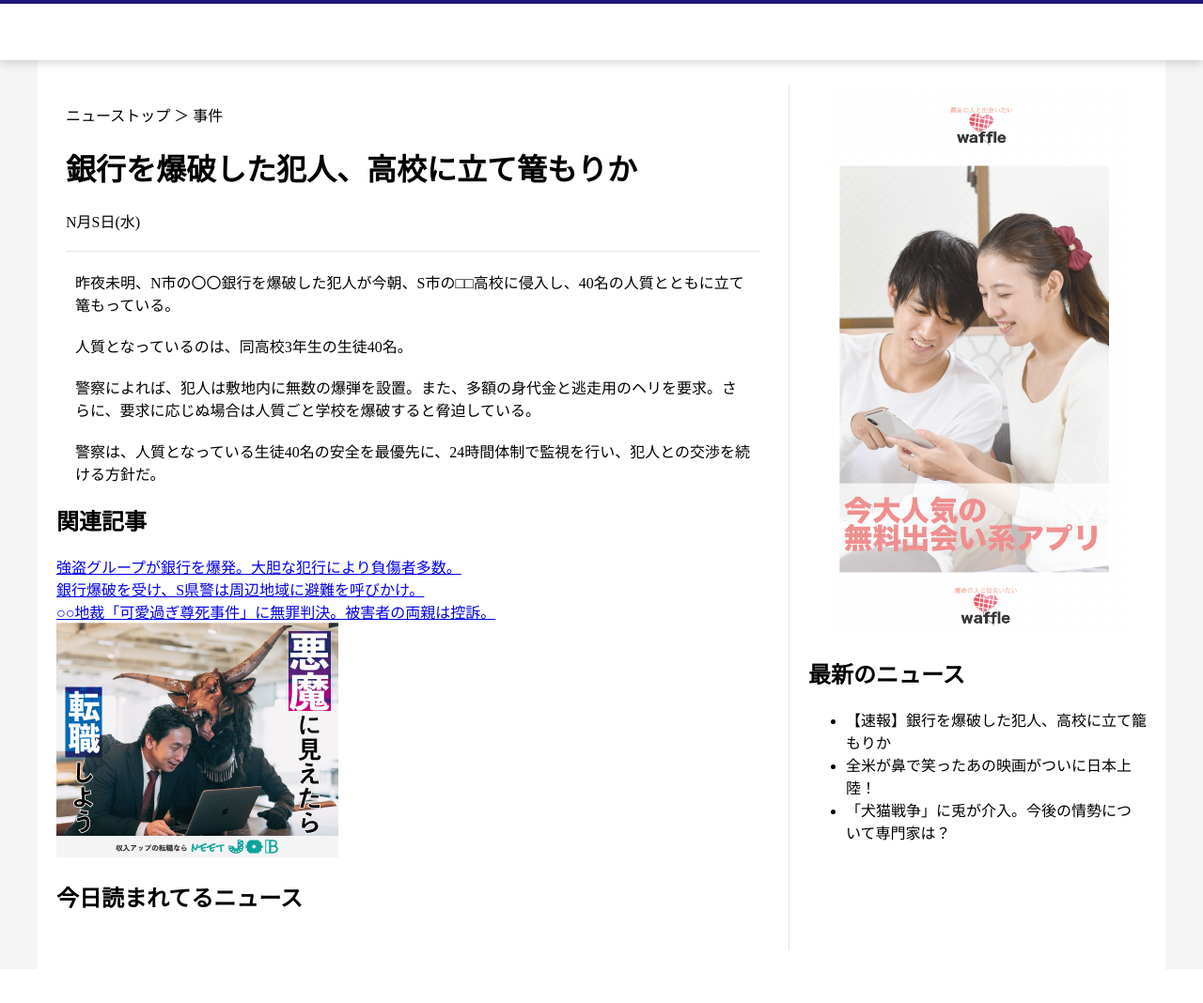
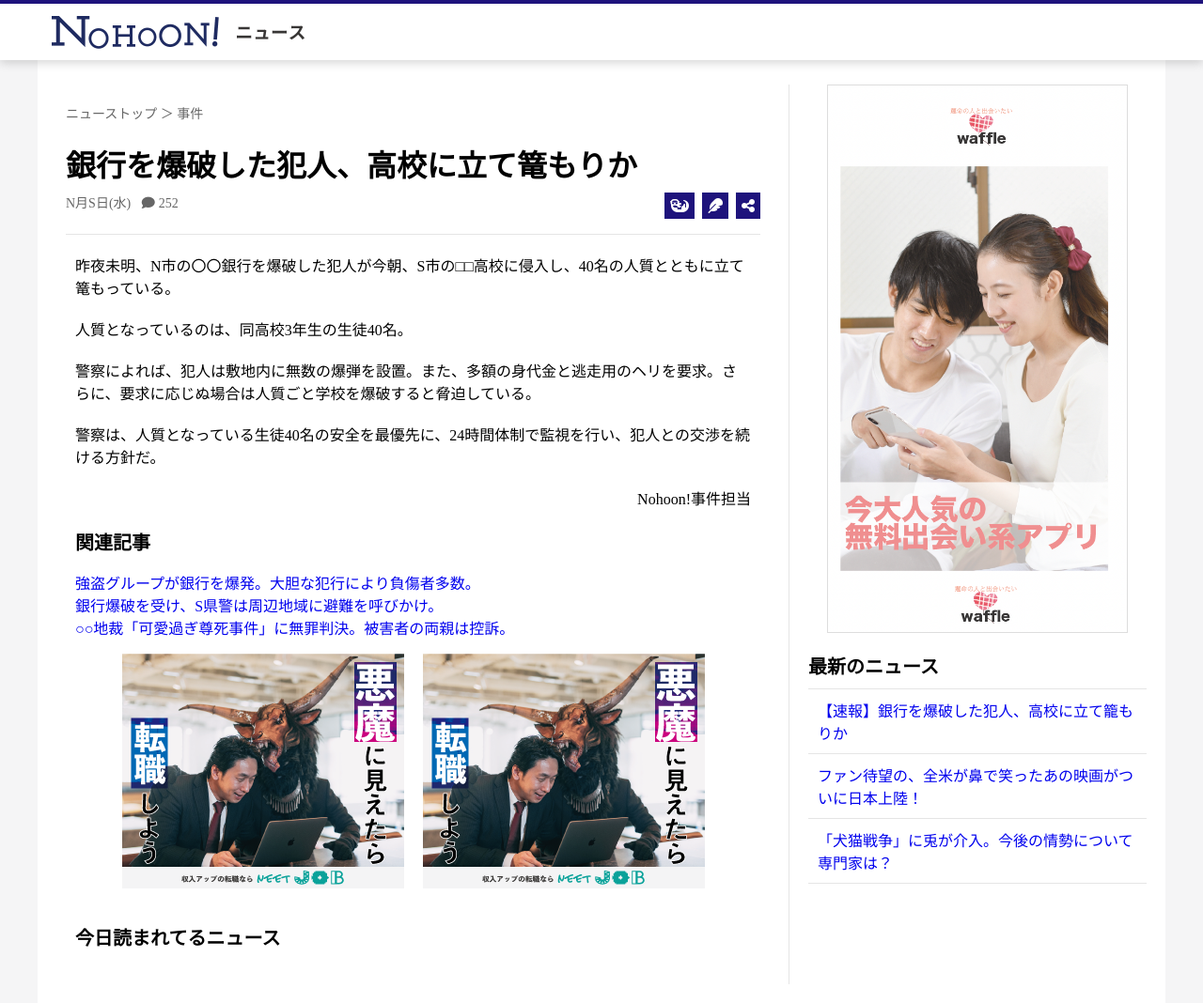
Before and after one commit to n-soukun/alfa-meieki-Q, a PHP site: page /news/index.html in a window 1280 px wide. Shown: the whole page at 94% size. Before the commit the page ends 1012 px from the top, so only its background shows below. Run offline with PHP 8.4, Linux system fonts and the light colour scheme; some libraries are stand-ins or nearby versions.

Commit message:
ニュースサイトを更新

```diff
--- a/news/css/style.css
+++ b/news/css/style.css
@@ -14,6 +14,20 @@ header{
     background: #fff;
     box-shadow: 0 3px 10px rgba(0, 0, 0, 0.16);
     z-index: 99;
+}
+
+#header_content{
+    width: 100%;
+    max-width: 1200px;
+    margin: 0 auto;
+}
+
+header img{
+    height: 60px;
+}
+
+h2{
+    font-size: 20px;
 }
 
 main{
@@ -41,10 +55,120 @@ main{
     border-bottom: 1px solid rgba(0, 0, 0, 0.1);
 }
 
+#url_tree{
+    font-size: 14px;
+    color: #666;
+}
+
+#main_head h1{
+    margin-bottom: 8px;
+}
+
+#head_footer{
+    position: relative;
+    width: 100%;
+    height: 24px;
+}
+
+#head_info{
+    position: absolute;
+    left: 0;
+    font-size: 14px;
+    color: #666;
+}
+
+#head_info #info_comment{
+    margin-left: 8px;
+}
+
+#head_info #info_comment i{
+    margin-right: 4px;
+}
+
+#head_share{
+    position: absolute;
+    right: 0;
+    cursor: default;
+}
+
+#head_share i{
+    margin-left: 4px;
+    background-color: #1e137c;
+    color: #fff;
+    padding: 6px;
+    cursor: pointer;
+    transition: background-color 0.1s, color 0.1s;
+}
+
+#head_share i:hover{
+    background-color: #fff;
+    color: #1e137c;
+}
+
+#main_body{
+    padding: 0 20px;
+}
+
 #main_body p{
-    width: calc(100% - 40px);
-    padding: 0 20px;
+    width: 100%;
     margin: 20px auto;
+}
+
+#main_body #body_footer{
+    text-align: right;
+}
+
+#link-list{
+    list-style: none;
+    padding: 0;
+    font-size: 16px;
+}
+
+#link-list a{
+    margin-bottom: 4px;
+    text-decoration: none;
+}
+
+.underline{
+    margin-bottom: 0;
+    padding-bottom: 10px;
+    border-bottom: 1px solid rgba(0, 0, 0, 0.1);
+}
+
+#box-list{
+    margin: 0;
+    list-style: none;
+    padding: 0;
+}
+
+#box-list a{
+    text-decoration: none;
+}
+
+#box-list li{
+    display: block;
+    width: calc(100% - 20px);
+    padding: 10px;
+    border-bottom: 1px solid rgba(0, 0, 0, 0.1);
+}
+
+#link-list a:hover,#box-list a:hover{
+    text-decoration: underline;
+}
+
+#main_ad{
+    width: 100%;
+    max-width: 620px;
+    margin: 0 auto;
+}
+
+#main_ad img{
+    float: left;
+}
+
+.ad_margin{
+    margin-right: 20px;
+    margin-bottom: 20px;
 }
 
 #wrap_side{
@@ -58,5 +182,12 @@ main{
 }
 
 #side_ad img{
-    width: 100%;
+    width: calc(100% - 2px);
+    border: 1px solid #dddddd;
 }
+
+.clearfix::after {
+    content: "";
+    display: block;
+    clear: both;
+ }
--- a/news/index.html
+++ b/news/index.html
@@ -4,18 +4,33 @@
     <meta charset="UTF-8">
     <meta http-equiv="X-UA-Compatible" content="IE=edge">
     <meta name="viewport" content="width=device-width, initial-scale=1.0">
+    <script src="https://kit.fontawesome.com/9dacc9a3b2.js" crossorigin="anonymous"></script>
     <script src="js/script.js"></script>
     <title>銀行を爆破した犯人、高校に立て篭もりか｜NNNews</title>
     <link rel="stylesheet" href="css/style.css">
 </head>
 <body>
-    <header></header>
+    <header>
+        <div id="header_content">
+            <img src="./img/logo.png" alt="">
+        </div>
+    </header>
     <main>
         <div id="wrap_main">
             <div id="main_head">
                 <div id="url_tree">ニューストップ ＞ 事件</div>
                 <h1>銀行を爆破した犯人、高校に立て篭もりか</h1>
-                <div id="head_info"><span id="info_date">N月S日(水)</span></div>
+                <div id="head_footer">
+                    <div id="head_info">
+                        <span id="info_date">N月S日(水)</span>
+                        <span id="info_comment"><i class="fas fa-comment"></i>252</span>
+                    </div>
+                    <div id="head_share">
+                        <i class="fas fa-otter"></i>
+                        <i class="fas fa-feather"></i>
+                        <i class="fas fa-share-alt"></i>
+                    </div>
+                </div>
             </div>
             <div id="main_body">
                 <p>
@@ -28,11 +43,19 @@
                 <p>
                     警察は、人質となっている生徒40名の安全を最優先に、24時間体制で監視を行い、犯人との交渉を続ける方針だ。
                 </p>
+                <p id="body_footer">
+                    Nohoon!事件担当
+                </p>
                 <h2>関連記事</h2>
-                <a href="#">強盗グループが銀行を爆発。大胆な犯行により負傷者多数。</a><br>
-                <a href="#">銀行爆破を受け、S県警は周辺地域に避難を呼びかけ。</a><br>
-                <a href="#">○○地裁「可愛過ぎ尊死事件」に無罪判決。被害者の両親は控訴。</a>
-                <img src="./img/ad-300x250.png" alt="">
+                <ul id="link-list">
+                    <a href="#"><li>強盗グループが銀行を爆発。大胆な犯行により負傷者多数。</li></a>
+                    <a href="#"><li>銀行爆破を受け、S県警は周辺地域に避難を呼びかけ。</li></a>
+                    <a href="#"><li>○○地裁「可愛過ぎ尊死事件」に無罪判決。被害者の両親は控訴。</li></a>
+                </ul>
+                <div id="main_ad" class="clearfix">
+                    <img src="./img/ad-300x250.png" alt="" class="ad_margin">
+                    <img src="./img/ad-300x250.png" alt="">
+                </div>
                 <h2>今日読まれてるニュース</h2>
             </div>
         </div>
@@ -40,11 +63,11 @@
             <div id="side_ad">
                 <img src="./img/ad.png" alt="">
             </div>
-            <h2>最新のニュース</h2>
-            <ul>
-                <li>【速報】銀行を爆破した犯人、高校に立て籠もりか</li>
-                <li>全米が鼻で笑ったあの映画がついに日本上陸！</li>
-                <li>「犬猫戦争」に兎が介入。今後の情勢について専門家は？</li>
+            <h2 class="underline">最新のニュース</h2>
+            <ul id="box-list">
+                <a href="#"><li>【速報】銀行を爆破した犯人、高校に立て籠もりか</li></a>
+                <a href="#"><li>ファン待望の、全米が鼻で笑ったあの映画がついに日本上陸！</li></a>
+                <a href="#"><li>「犬猫戦争」に兎が介入。今後の情勢について専門家は？</li></a>
             </ul>
         </div>
     </main>
```
Also changed, not shown: news/img/logo.png (added).
